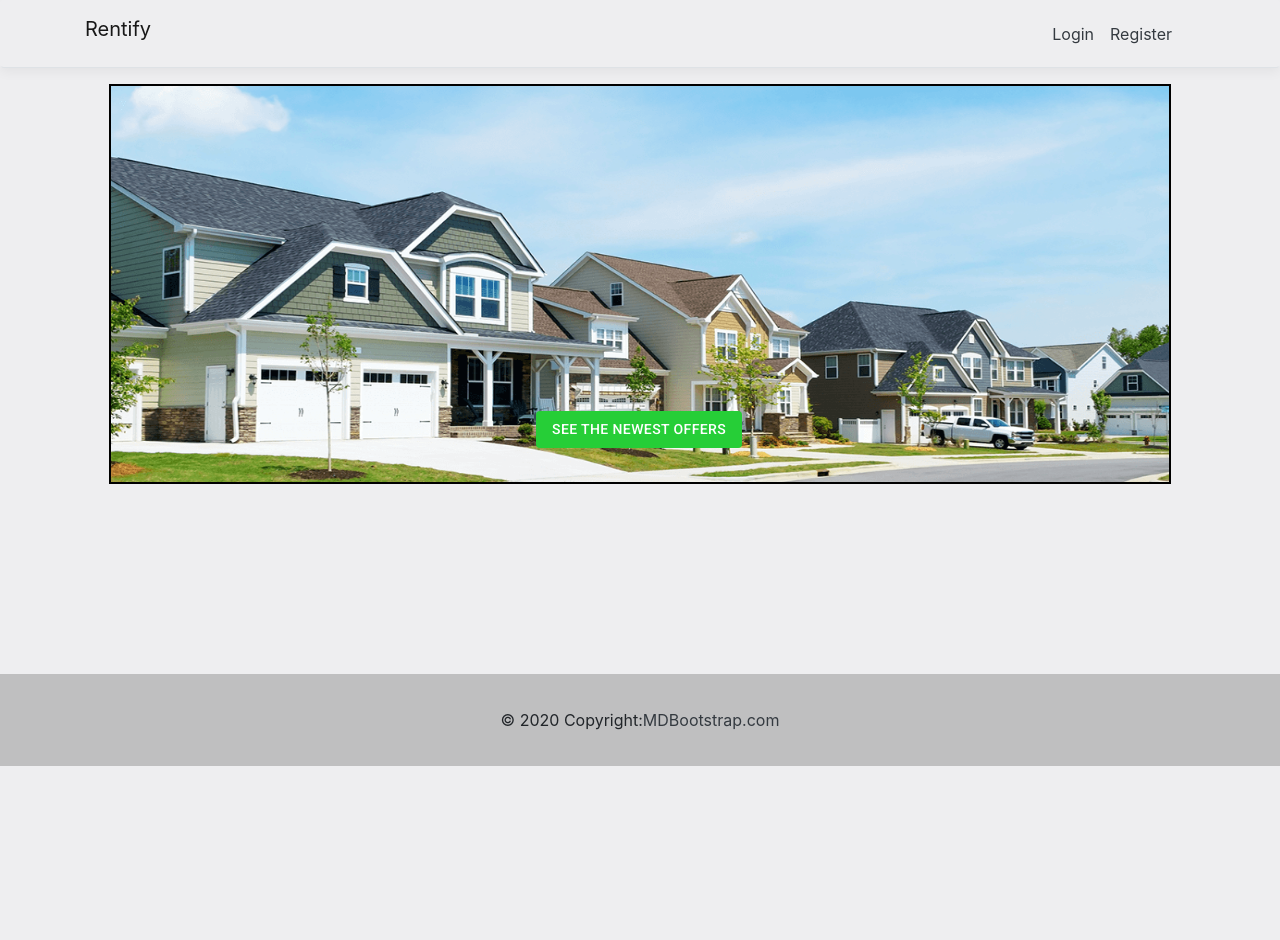
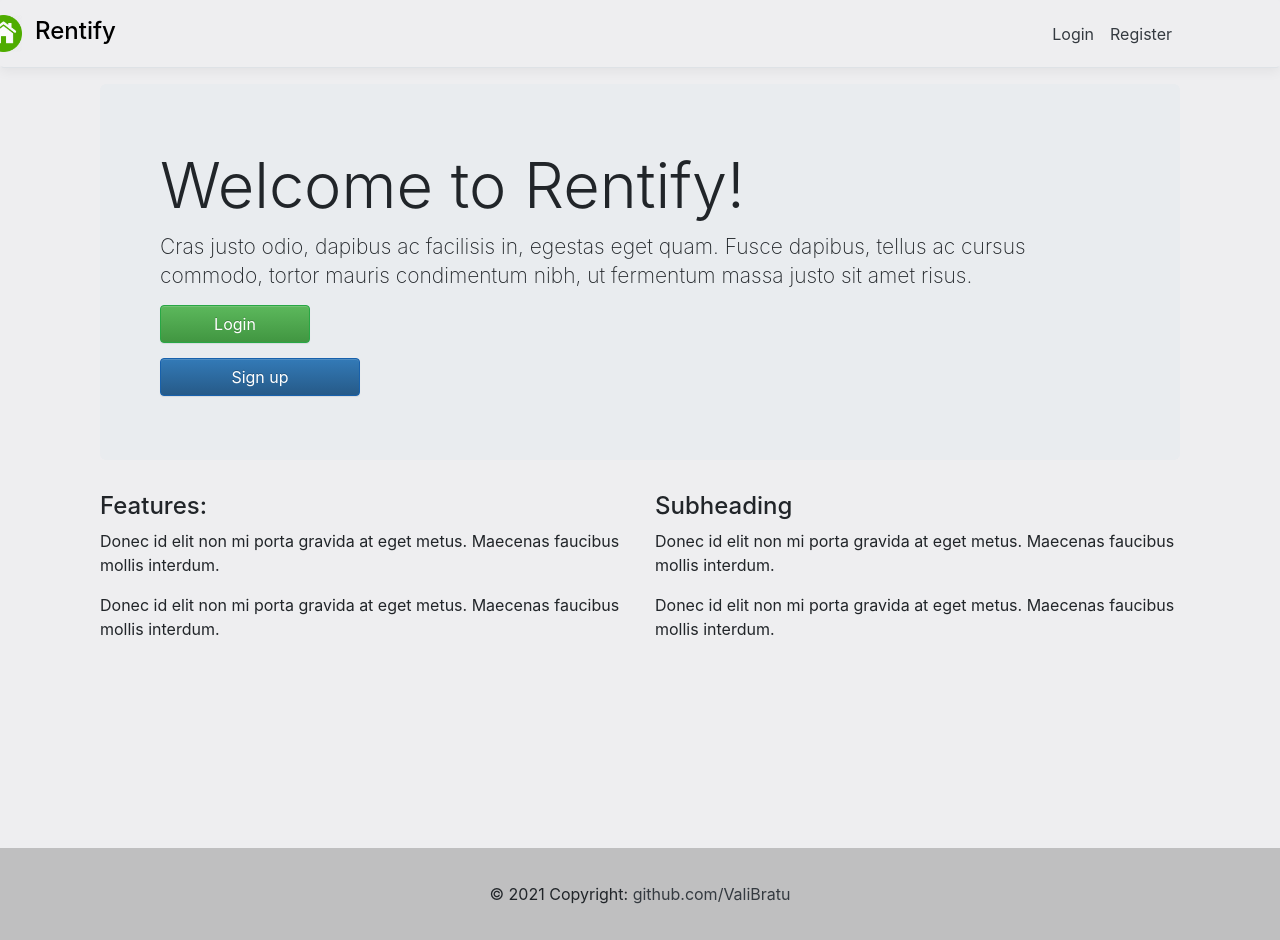
Before and after one commit to ValiBratu/Rentify, a React (Create React App) app in the folder RentingReact/ClientApp/: page / in a window 1280 px wide. Before the commit the page ends 800 px from the top, so only its background shows below. Built offline with nearby package versions, Linux system fonts and the light colour scheme.

Commit message:
Home page added

```diff
--- a/RentingReact/ClientApp/src/components/common/Footer.js
+++ b/RentingReact/ClientApp/src/components/common/Footer.js
@@ -17,8 +17,8 @@ function Footer() {
             {/* Grid container */}
 
             <div className="text-center p-3" style={{ backgroundColor: 'rgba(0, 0, 0, 0.2)' }}>
-                © 2020 Copyright:
-                <a className="text-dark" href="https://mdbootstrap.com/">MDBootstrap.com</a>
+                © 2021 Copyright:
+                <a className="text-dark" href="https://github.com/ValiBratu"> github.com/ValiBratu</a>
             </div>
             {/* Copyright */}
         </footer>
--- a/RentingReact/ClientApp/src/components/common/NavMenu.js
+++ b/RentingReact/ClientApp/src/components/common/NavMenu.js
@@ -3,18 +3,25 @@ import { Collapse, Container, Navbar, NavbarBrand, NavbarToggler, NavItem, NavLi
 import { Link } from 'react-router-dom';
 import './NavMenu.css';
 import { useGlobalUser } from '../utils/AuthContext';
-import { Button } from 'bootstrap';
+import logo from '../../images/logo.png';
 
 function NavMenu() {
 
     const { user, logout } = useGlobalUser();
 
+    const logoStyle = {
+        height:"37px",
+        marginLeft: "-100px"
+    };
 
     return (
       <header>
         <Navbar className="navbar-expand-sm navbar-toggleable-sm ng-white border-bottom box-shadow mb-3" light>
-          <Container>
-            <NavbarBrand tag={Link} to="/">Rentify</NavbarBrand>
+                <Container>
+                    <Link to="/">
+                        <img src={logo} style={logoStyle}></img>
+                        <h4 style={{ color: "black", marginLeft: "-50px",marginTop: "-35px" }}>Rentify</h4>
+                    </Link>
             <NavbarToggler  className="mr-2" />
             <Collapse className="d-sm-inline-flex flex-sm-row-reverse" navbar>
                 {user.Auth ? (
--- a/RentingReact/ClientApp/src/components/pages/Home.js
+++ b/RentingReact/ClientApp/src/components/pages/Home.js
@@ -3,39 +3,65 @@ import { Link } from 'react-router-dom';
 
 import Container from '@material-ui/core/Container';
 import Button from '@material-ui/core/Button';
-import image from '../../images/homeImage.png';
+import image from '../../images/city-profile.jpg';
+import { useGlobalUser } from '../utils/AuthContext';
 
 function Home() {
 
+    const { user } = useGlobalUser();
+
+    //style = {{ height: "40px", marginBottom: "15px" }
 
 
-    let containerStyle = {
-        backgroundImage: `url(${image})`,
-        backgroundRepeat:"no-repeat",
-        backgroundSize: "1110px 500px",
-        border: "2px solid black",
-        padding: "25px",
-         height: "400px",
-        width: "1062px"
-    };
+    return (
+        <>  <div className="container">
 
-    let buttonStyle = {
-        margin: "300px 400px",
-        backgroundColor: "#26ce37"
-    };
+            <div className="jumbotron" style={{  }}>
 
-    return (
-        <>
-        <Container style={containerStyle}>
+                <h1 className="display-3">Welcome to Rentify!</h1>
+                <p className="lead">Cras justo odio, dapibus ac facilisis in, egestas eget quam. Fusce dapibus, tellus ac cursus commodo, tortor mauris condimentum nibh, ut fermentum massa justo sit amet risus.</p>
 
-            <Button style={buttonStyle} variant="contained" color="primary" disableElevation>
-                See the newest Offers
-                </Button>
+                {user.Auth ? (
+                    <>
+                        <br></br>
+                        <Link to="/asd">
+                            <button type="button" style={{ width: "200px" }} className="btn btn-success">See the newest Offers </button>
+                        </Link>
+
+                        </>
+
+                ): (
+                        <>
+                <Link to="/login">
+                     <button type="button" style={{ width: "150px", marginBottom: "15px" }} className="btn btn-success">Login </button>
+                  </Link>
+
+                <br></br>
+                <Link to="/register">
+                    <button type="button" style={{ width: "200px" }} className="btn btn-primary">Sign up </button>
+                </Link>
+                    </>
+                    ) }
 
 
 
-            </Container>
-<br></br>
+            </div>
+            <div className="row marketing">
+                <div className="col-lg-6">
+                    <h4>Features:</h4>
+                    <p>Donec id elit non mi porta gravida at eget metus. Maecenas faucibus mollis interdum.</p>
+                    <p>Donec id elit non mi porta gravida at eget metus. Maecenas faucibus mollis interdum.</p>
+
+                </div>
+                <div className="col-lg-6">
+                    <h4>Subheading</h4>
+                    <p>Donec id elit non mi porta gravida at eget metus. Maecenas faucibus mollis interdum.</p>
+                    <p>Donec id elit non mi porta gravida at eget metus. Maecenas faucibus mollis interdum.</p>
+
+                </div>
+            </div>
+        </div> {/* /container */}
+        <br></br>
 </>
     );
 
```
Also changed, not shown: RentingReact/ClientApp/src/images/city-profile.jpg (added), RentingReact/ClientApp/src/images/logo.png (added).
